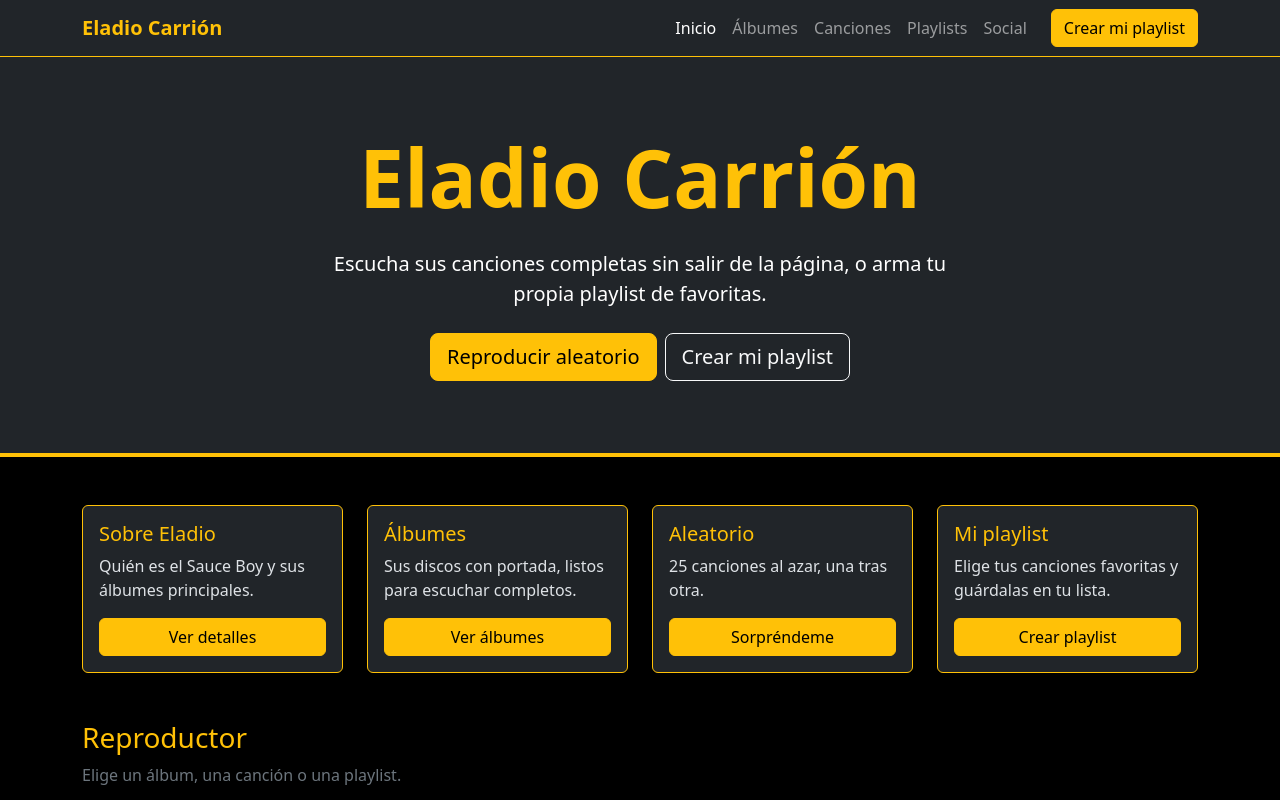
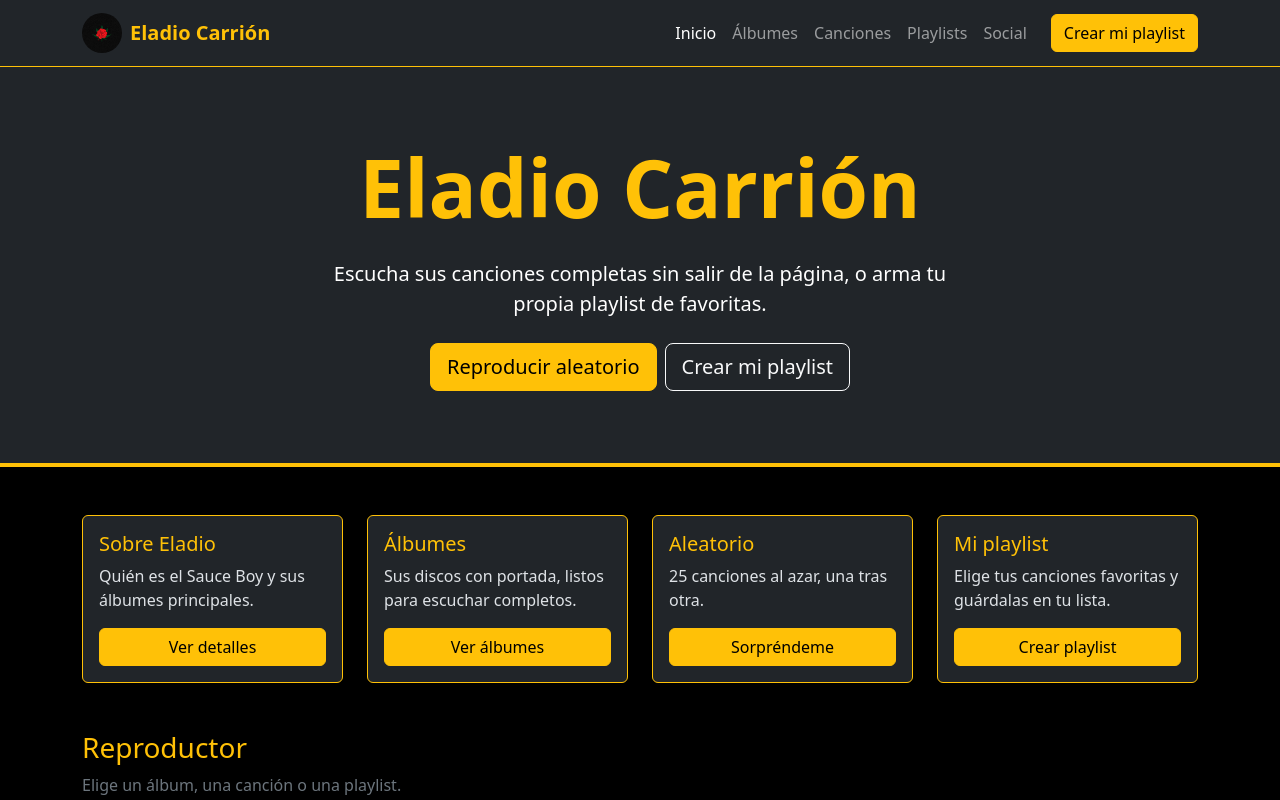
Before and after one commit to Damnpxg/ElaGOD, a plain HTML site: page index.html in a window 1280 px wide. Shown: the top 800 px of the page. Drawn offline with nearby package versions, Linux system fonts and the light colour scheme.

Commit message:
update index.html

```diff
--- a/index.html
+++ b/index.html
@@ -17,7 +17,7 @@
 
       <!-- Marca con logo: el <a> va DENTRO del container, que a su vez está dentro del <nav> -->
       <a class="navbar-brand d-flex align-items-center gap-2 fw-bold text-warning" href="#inicio">
-        <img src="logo.png" alt="Logo de Eladio Carrión" width="40" height="40"
+        <img src="logo.jpg" alt="Logo de Eladio Carrión" width="40" height="40"
              class="rounded-circle object-fit-cover" onerror="this.remove()">
         <span>Eladio Carrión</span>
       </a>
```
